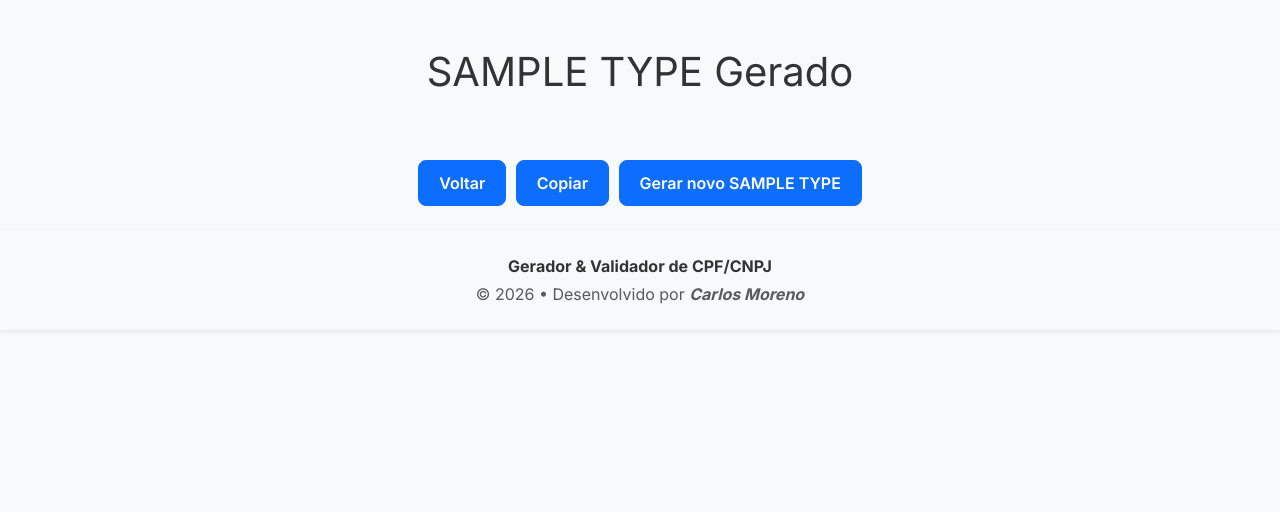
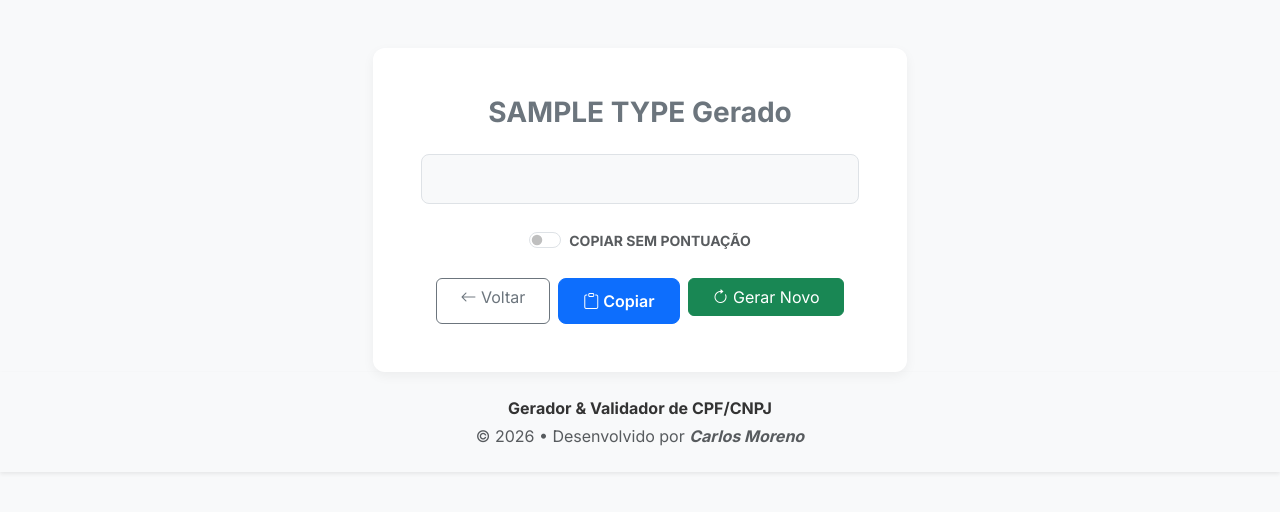
Before and after one commit to carlos-moreno/validador-cpf-cnpj, a Flask app: template src/templates/gerador.html.j2 in a window 1280 px wide. Shown: the part 57-569 px from the top of the page. Run offline with Flask 3, Linux system fonts and the light colour scheme; the template is opened without the code that fills it: most values are stand-ins (such as "Sample title", 1, 10 or a date in 2020); some libraries are stand-ins or nearby versions.

Commit message:
feat: add option to copy generated values without punctuation

```diff
--- a/src/templates/base.html.j2
+++ b/src/templates/base.html.j2
@@ -69,5 +69,19 @@ function applyMask() {
             document.body.addEventListener('htmx:afterSwap', function(evt) { applyMask(); });
             window.onload = applyMask;
         </script>
+        <script>
+            function loadCopyPreference() {
+                const pref = localStorage.getItem('copyWithoutPunctuation') === 'true';
+                const sw = document.getElementById('pref-sem-pontuacao');
+                if (sw) sw.checked = pref;
+            }
+
+            function saveCopyPreference(checked) {
+                localStorage.setItem('copyWithoutPunctuation', checked);
+            }
+
+            window.addEventListener('load', loadCopyPreference);
+            document.body.addEventListener('htmx:afterSwap', loadCopyPreference);
+        </script>
     </body>
 </html>
--- a/src/templates/gerador.html.j2
+++ b/src/templates/gerador.html.j2
@@ -2,31 +2,84 @@
 
 {% block content %}
     <div class="container mt-5">
-    <h1 class="text-center">{{ type|upper }} Gerado</h1>
-    <div class="jumbotron mt-4 p-4 bg-light">
-        <div class="d-flex justify-content-center align-items-center mb-3" style="gap: 10px;">
-            <h2 class="text-center mb-0" id="mensagem-gerada">{{ message }}</h2>
+        <div class="row justify-content-center">
+            <div class="col-md-8 col-lg-6">
+                <div class="card p-4 p-md-5 text-center animate__animated animate__fadeIn">
+
+                    <h1 class="h3 mb-4 fw-bold text-secondary">{{ type|upper }} Gerado</h1>
+
+                    <div class="bg-light p-4 rounded-3 border mb-4">
+                        <h2 class="display-6 fw-bold text-dark mb-0" id="mensagem-gerada">{{ message }}</h2>
                     </div>
-        <div id="feedback" class="text text-center" style="display:none;">Conteúdo copiado!</div>
-        <div class="text-center mt-3">
-            <form action="/" style="display: inline-block; margin-right: 5px;">
-                <button type="submit" class="btn btn-primary">Voltar</button>
+
+                    <div class="d-flex justify-content-center mb-4">
+                        <div class="form-check form-switch">
+                            <input class="form-check-input" type="checkbox" role="switch" id="pref-sem-pontuacao">
+                            <label class="form-check-label small text-muted fw-bold" for="pref-sem-pontuacao">
+                                COPIAR SEM PONTUAÇÃO
+                            </label>
+                        </div>
+                    </div>
+
+                    <div id="feedback" class="alert alert-success py-2 px-3 small mb-4 animate__animated animate__fadeIn" style="display:none;">
+                        <i class="bi bi-check-circle-fill me-2"></i> Conteúdo copiado!
+                    </div>
+
+                    <div class="d-grid gap-2 d-md-flex justify-content-md-center">
+                        <a href="/" class="btn btn-outline-secondary px-4">
+                            <i class="bi bi-arrow-left"></i> Voltar
+                        </a>
+
+                        <button type="button" class="btn btn-primary px-4" onclick="copiarMensagem()">
+                            <i class="bi bi-clipboard"></i> Copiar
+                        </button>
+
+                        <form method="post" action="/gerador" class="m-0">
+                            <input type="hidden" id="tipo" name="tipo" value="{{ type }}">
+                            <button type="submit" class="btn btn-success px-4 w-100">
+                                <i class="bi bi-arrow-clockwise"></i> Gerar Novo
+                            </button>
                         </form>
-            <button type="button" class="btn btn-primary" style="margin-right: 5px;" onclick="copiarMensagem()" title="Copiar">Copiar</button>
-            <form method="post" action="/gerador" style="display: inline-block;">
-                <input type="hidden" id="tipo" name="tipo" value="{{ type }}">
-                <button type="submit" class="btn btn-primary">Gerar novo {{ type|upper }}</button>
-            </form>
+                    </div>
+
                 </div>
             </div>
         </div>
+    </div>
+
     <script>
+    const switchPref = document.getElementById('pref-sem-pontuacao');
+    const feedback = document.getElementById('feedback');
+    const valorGerado = document.getElementById('mensagem-gerada');
+
+    document.addEventListener('DOMContentLoaded', () => {
+        const savedPreference = localStorage.getItem('copyWithoutPunctuation') === 'true';
+        switchPref.checked = savedPreference;
+    });
+
+    switchPref.addEventListener('change', () => {
+        localStorage.setItem('copyWithoutPunctuation', switchPref.checked);
+    });
+
     function copiarMensagem() {
-    const texto = document.getElementById('mensagem-gerada').innerText;
-    navigator.clipboard.writeText(texto).then(function() {
-        const feedback = document.getElementById('feedback');
+        let texto = valorGerado.innerText;
+
+        if (switchPref.checked) {
+            texto = texto.replace(/[^a-zA-Z0-9]/g, '');
+        }
+
+        navigator.clipboard.writeText(texto).then(() => {
+            feedback.innerHTML = switchPref.checked
+                ? '<i class="bi bi-check-circle-fill me-2"></i> Copiado sem pontuação!'
+                : '<i class="bi bi-check-circle-fill me-2"></i> Copiado com pontuação!';
+
             feedback.style.display = 'block';
-        setTimeout(() => feedback.style.display = 'none', 1500);
+
+            setTimeout(() => {
+                feedback.style.display = 'none';
+            }, 2000);
+        }).catch(err => {
+            console.error('Erro ao copiar: ', err);
         });
     }
     </script>
```
Also changed, not shown: src/templates/index.html.j2 (+7 -2 lines), src/templates/partials/resultado_gerador.html.j2 (+14 -6 lines). Lines whose indentation alone changed are shown as unchanged.
